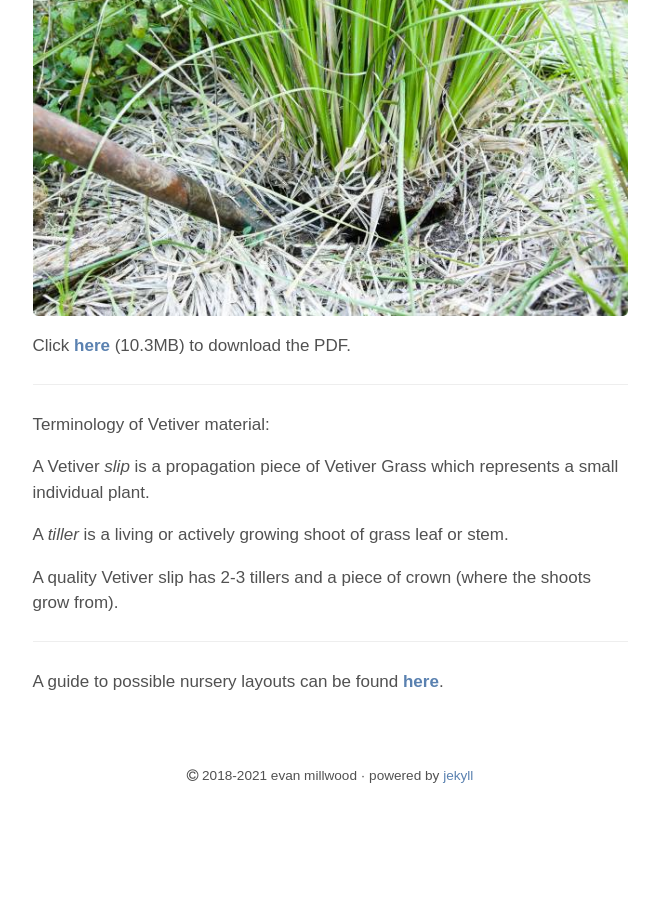
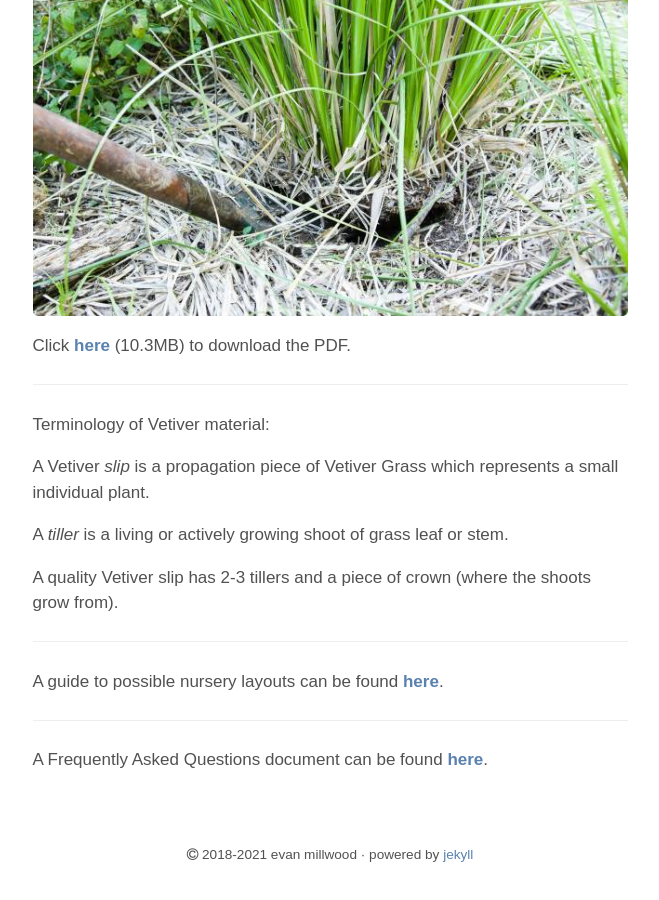
Before and after one commit to Tr33mo/tr33mo.github.io, a Jekyll site: the page built from prop.md, in a window 1280 px wide and 900 px high, scrolled down 820 px. Shown: the whole window, without its empty margins (310-969 px from the left). Built offline with Jekyll 4.4.1, drawn with Linux system fonts in a browser that asks for light colours; before the commit the page ends 1642 px from its top, so only the background shows below that.

Commit message:
FAQ Update

```diff
--- a/prop.md
+++ b/prop.md
@@ -26,3 +26,7 @@
 
 
 A guide to possible nursery layouts can be found [**here**](https://www.erosionqld.com.au/blog/2020/10/30/nursery/).
+
+___
+
+A Frequently Asked Questions document can be found [**here**](/assets/Vetiver FAQ.pdf).
```
Also changed, not shown: 1 other file.
